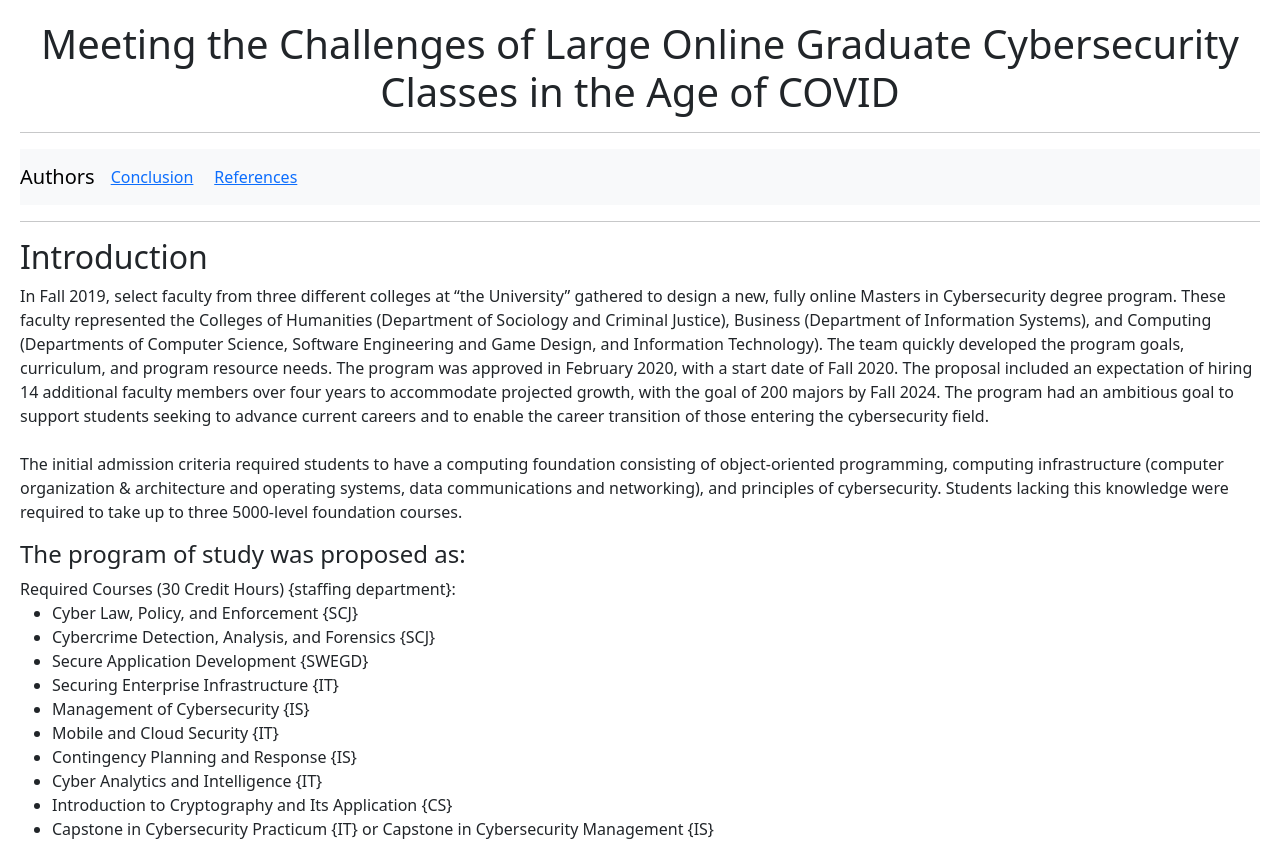
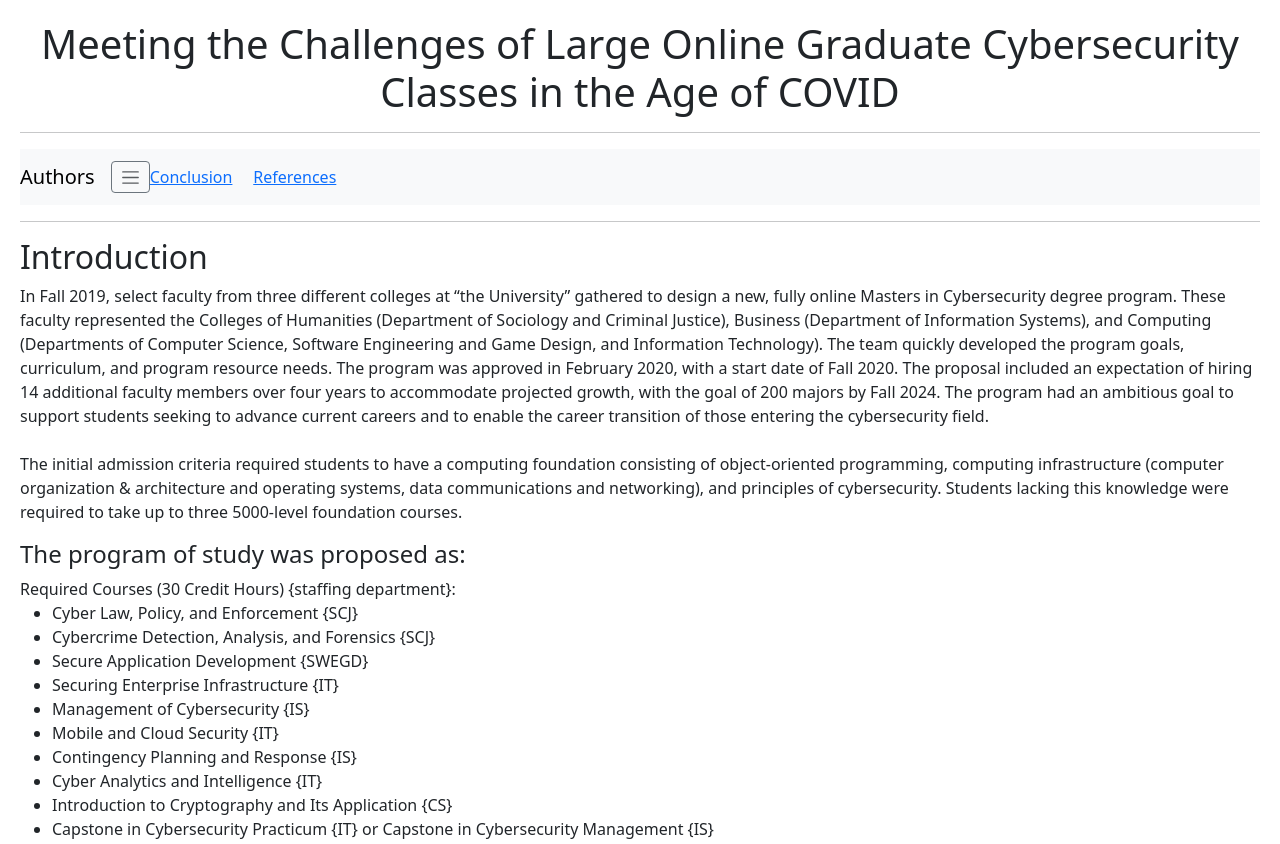
Before and after one commit to Tanujasontakke/Research-paper-lab2, a website: page itc505/homework/4.html in a window 1280 px wide. Shown: the top 844 px of the page. Drawn offline with nearby package versions, Linux system fonts and the light colour scheme.

Commit message:
Update 4.html

```diff
--- a/itc505/homework/4.html
+++ b/itc505/homework/4.html
@@ -14,7 +14,7 @@
 
 <nav class="navbar navbar-expand-lg bg-body-tertiary">
 	<a class="navbar-brand" href="./authors.html">Authors</a>
-    <button class="navbar-toggler" type="button" data-bs-toggle="collapse" data-bs-target="#navbarSupportedContent" aria-controls="navbarSupportedContent" aria-expanded="false" aria-label="Toggle navigation">
+	<button class="btn btn-sm btn-outline-secondary" type="button">
       <span class="navbar-toggler-icon"></span>
     </button>
 	<!--<a href="./authors.html">Authors</a>&nbsp;&nbsp;&nbsp;&nbsp;&nbsp;-->
```
